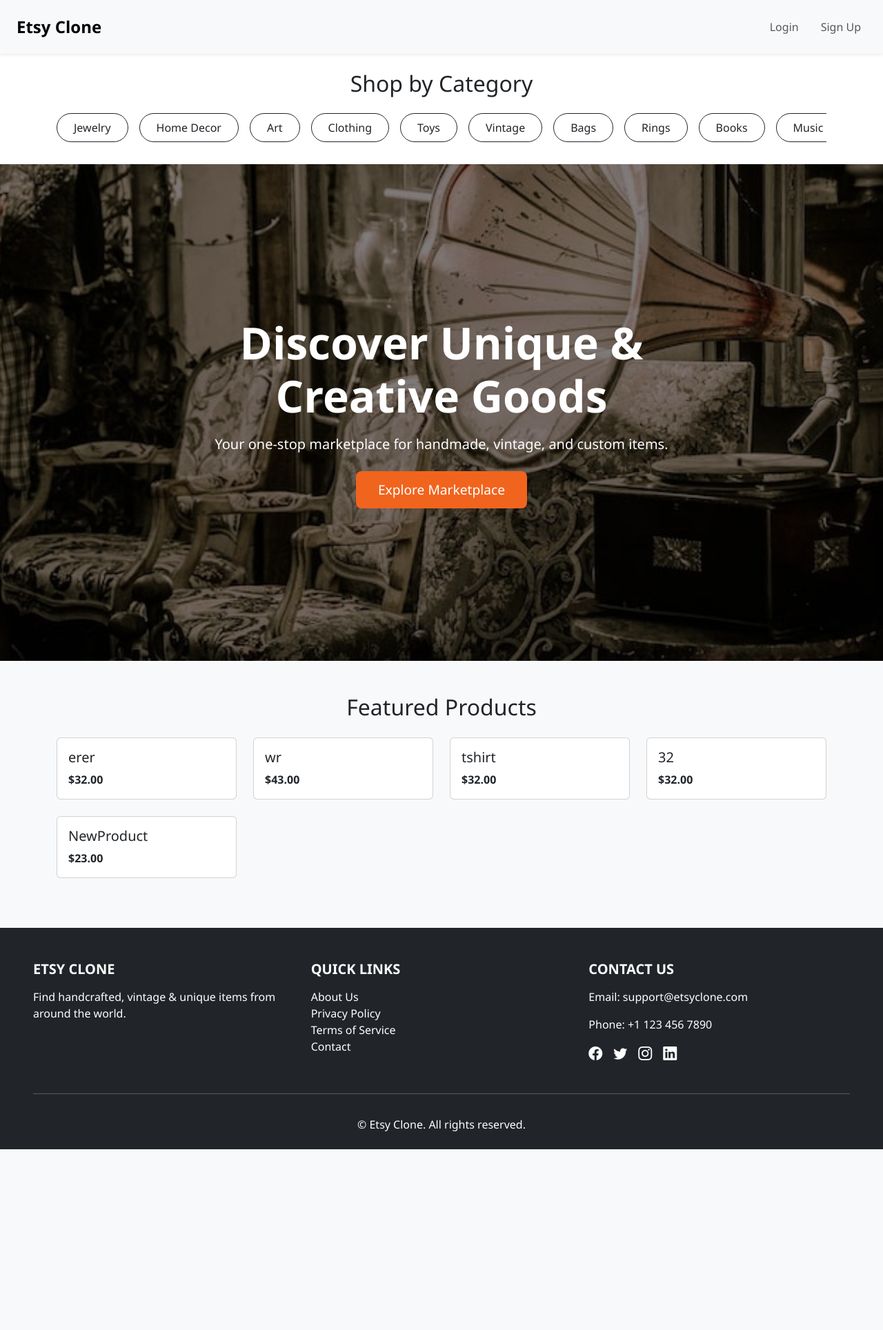
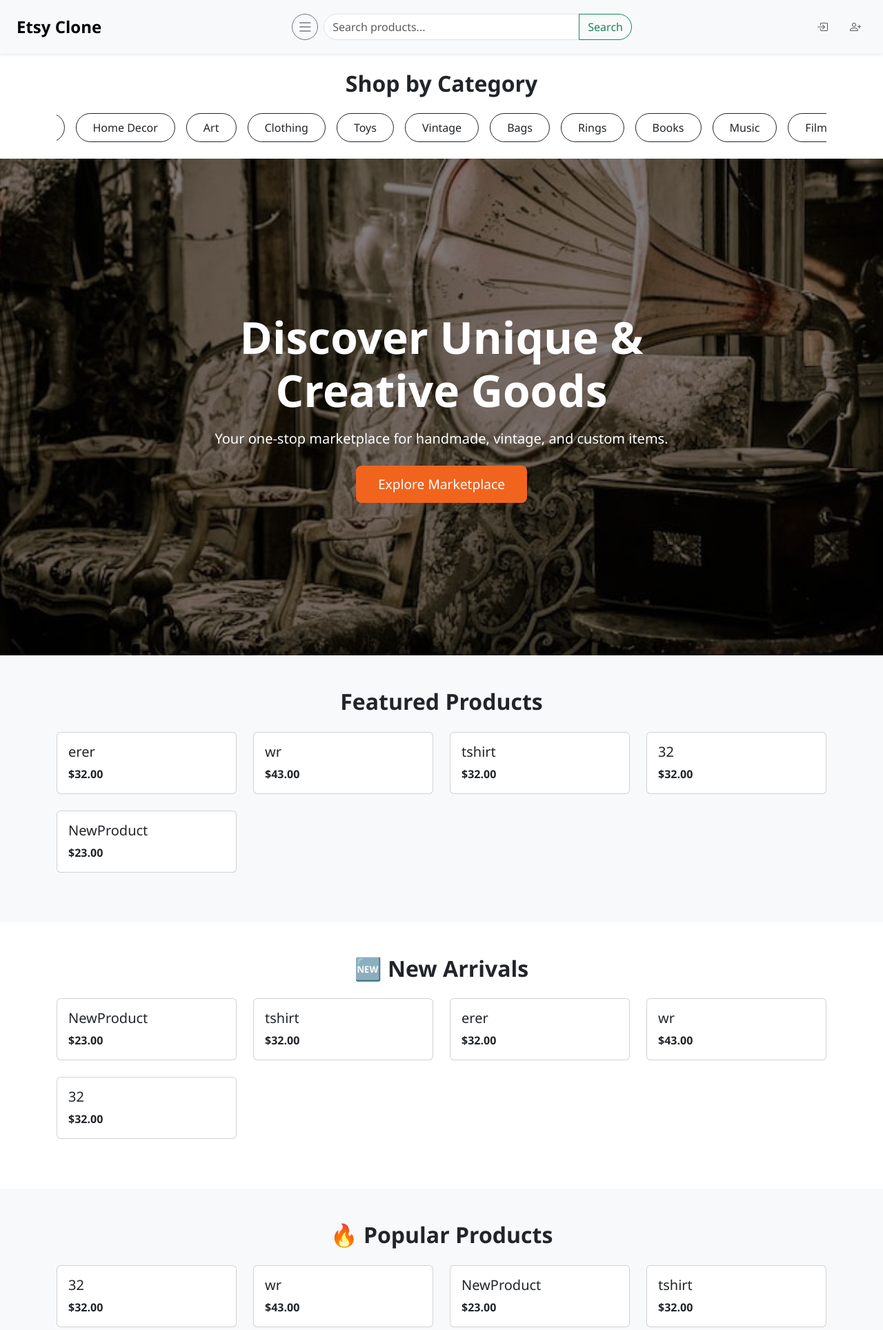
Before and after one commit to mfahadasghar/etsy-django-clone, a Django app: page / in a window 1280 px wide. Shown: the top 1928 px of the page at 69% size. Before the commit the page ends 1666 px from the top, so only its background shows below. Run offline with Django 4.2, Linux system fonts and the light colour scheme; data comes from the database, SQL or seed files in the repository; both versions use the stored data as it was after the commit.

Commit message:
Landing Page fix

```diff
--- a/etsy_clone/main/templates/header.html
+++ b/etsy_clone/main/templates/header.html
@@ -3,13 +3,25 @@
     <div class="d-flex justify-content-between align-items-center w-100 px-4 py-2">
       <a class="navbar-brand fw-bold fs-4 text-orange" href="/">Etsy Clone</a>
 
-      {% if user.is_authenticated and user.is_buyer %}
-  <form class="d-flex mx-auto" action="{% url 'search_products' %}" method="get" style="width: 40%;">
+      {% if not user.is_seller %}
+      <div class="d-flex mx-auto align-items-center" style="width: 40%;">
+        <div class="dropdown me-2">
+          <button class="btn btn-outline-secondary rounded-circle d-flex align-items-center justify-content-center" type="button" data-bs-toggle="dropdown" aria-expanded="false" style="width: 38px; height: 38px;">
+            <i class="bi bi-list fs-4"></i>
+          </button>
+          <ul class="dropdown-menu">
+            {% for category in categories %}
+              <li><a class="dropdown-item" href="{% url 'category_products' category.slug %}">{{ category.name }}</a></li>
+            {% endfor %}
+          </ul>
+        </div>
+        <form class="flex-grow-1" action="{% url 'search_products' %}" method="get">
           <div class="input-group">
             <input type="search" name="q" class="form-control rounded-start-pill" placeholder="Search products..." aria-label="Search">
             <button class="btn btn-outline-success rounded-end-pill" type="submit">Search</button>
           </div>
         </form>
+      </div>
       {% endif %}
 
 
@@ -17,33 +29,33 @@
         <ul class="navbar-nav d-flex flex-row gap-3">
           {% if user.is_authenticated %}
             {% if user.is_seller %}
-                <li class="nav-item"><a class="nav-link" href="{% url 'seller_dashboard' %}">📈 Dashboard</a></li>
-                <li class="nav-item"><a class="nav-link" href="{% url 'my_shop' %}">My Shop</a></li>
+                <li class="nav-item"><a class="nav-link" href="{% url 'seller_dashboard' %}" title="Home"><i class="bi bi-house-door"></i></a></li>
+                <li class="nav-item"><a class="nav-link" href="{% url 'my_shop' %}" title="My Shop"><i class="bi bi-shop"></i></a></li>
                 <li class="nav-item">
-                    <a class="nav-link" href="{% url 'seller_orders' %}">📦 My Orders</a>
+                    <a class="nav-link" href="{% url 'seller_orders' %}" title="My Orders"><i class="bi bi-box-seam"></i></a>
                 </li>
             {% endif %}
             {% if user.is_buyer %}
-                <li class="nav-item"><a class="nav-link" href="{% url 'landing' %}">Home</a></li>
+                <li class="nav-item"><a class="nav-link" href="{% url 'landing' %}" title="Home"><i class="bi bi-house-door"></i></a></li>
                 <li class="nav-item">
-                <a class="nav-link" href="{% url 'view_cart' %}">
-                🛒 Cart ({{ cart_count }})
+                <a class="nav-link" href="{% url 'view_cart' %}" title="Cart">
+                <i class="bi bi-cart"></i> ({{ cart_count }})
                 </a>
                 </li>
                 <li class="nav-item">
-                    <a class="nav-link" href="{% url 'view_wishlist' %}">
-                ❤️ Wishlist ({{ wishlist_count }})
+                    <a class="nav-link" href="{% url 'view_wishlist' %}" title="Wishlist">
+                <i class="bi bi-heart"></i> ({{ wishlist_count }})
                 </a>
                 </li>
                 <li class="nav-item">
-                    <a class="nav-link" href="{% url 'view_orders' %}">📦 My Orders</a>
+                    <a class="nav-link" href="{% url 'view_orders' %}" title="My Orders"><i class="bi bi-box2-heart"></i></a>
                 </li>
             {% endif %}
-                <li class="nav-item"><a class="nav-link" href="{% url 'inbox' %}">💬 Messages</a></li>
-            <li class="nav-item"><a class="nav-link" href="{% url 'logout' %}">Logout</a></li>
+                <li class="nav-item"><a class="nav-link" href="{% url 'inbox' %}" title="Messages"><i class="bi bi-chat-dots"></i></a></li>
+            <li class="nav-item"><a class="nav-link" href="{% url 'logout' %}" title="Logout"><i class="bi bi-box-arrow-right"></i></a></li>
           {% else %}
-            <li class="nav-item"><a class="nav-link" href="{% url 'login' %}">Login</a></li>
-            <li class="nav-item"><a class="nav-link" href="{% url 'register' %}">Sign Up</a></li>
+            <li class="nav-item"><a class="nav-link" href="{% url 'login' %}" title="Login"><i class="bi bi-box-arrow-in-right"></i></a></li>
+            <li class="nav-item"><a class="nav-link" href="{% url 'register' %}" title="Sign Up"><i class="bi bi-person-plus"></i></a></li>
           {% endif %}
         </ul>
       </div>
--- a/etsy_clone/main/templates/landing.html
+++ b/etsy_clone/main/templates/landing.html
@@ -3,17 +3,36 @@
 
 {% block content %}
 
+<style>
+  .scrolling-wrapper {
+    display: flex;
+    animation: scroll-left 40s linear infinite;
+  }
+
+  @keyframes scroll-left {
+    0% { transform: translateX(0); }
+    100% { transform: translateX(-50%); }
+  }
+
+  .scrolling-wrapper::-webkit-scrollbar {
+    display: none;
+  }
+</style>
+
 <section class="py-4">
   <div class="container">
-    <h2 class="mb-4 text-center">Shop by Category</h2>
-
-    <div class="scrolling-wrapper d-flex overflow-auto pb-2 gap-3">
+    <h2 class="mb-4 text-center fw-bold">Shop by Category</h2>
+    <div class="overflow-hidden">
+      <div class="scrolling-wrapper gap-3">
+        {% for i in "12"|make_list %}
           {% for category in categories %}
             <a href="{% url 'category_products' category.slug %}"
                class="btn btn-outline-dark flex-shrink-0 px-4 py-2 text-nowrap">
               {{ category.name }}
             </a>
           {% endfor %}
+        {% endfor %}
+      </div>
     </div>
   </div>
 </section>
@@ -28,7 +47,7 @@
 
 <section class="py-5 bg-light">
   <div class="container">
-    <h2 class="text-center mb-4">Featured Products</h2>
+    <h2 class="text-center mb-4 fw-bold">Featured Products</h2>
     <div class="row">
       {% for product in random_products %}
         <div class="col-md-3 mb-4">
@@ -51,4 +70,89 @@
   </div>
 </section>
 
+<section class="py-5">
+  <div class="container">
+    <h2 class="text-center mb-4 fw-bold">🆕 New Arrivals</h2>
+    <div class="row">
+      {% if new_products %}
+        {% for product in new_products %}
+          <div class="col-md-3 mb-4">
+            <div class="card h-100">
+              {% if product.image %}
+                <img src="{{ product.image.url }}" class="card-img-top" alt="{{ product.name }}">
+              {% endif %}
+              <div class="card-body">
+                <h5 class="card-title">
+                  <a href="{% url 'product_detail' product.id %}" class="text-decoration-none text-dark">
+                    {{ product.name }}
+                  </a>
+                </h5>
+                <p class="fw-bold mb-0">${{ product.price }}</p>
+              </div>
+            </div>
+          </div>
+        {% endfor %}
+      {% else %}
+        <p class="text-center">No new products available.</p>
+      {% endif %}
+    </div>
+  </div>
+</section>
+
+<section class="py-5 bg-light">
+  <div class="container">
+    <h2 class="text-center mb-4 fw-bold">🔥 Popular Products</h2>
+    <div class="row">
+      {% if popular_products %}
+        {% for product in popular_products %}
+          <div class="col-md-3 mb-4">
+            <div class="card h-100">
+              {% if product.image %}
+                <img src="{{ product.image.url }}" class="card-img-top" alt="{{ product.name }}">
+              {% endif %}
+              <div class="card-body">
+                <h5 class="card-title">
+                  <a href="{% url 'product_detail' product.id %}" class="text-decoration-none text-dark">
+                    {{ product.name }}
+                  </a>
+                </h5>
+                <p class="fw-bold mb-0">${{ product.price }}</p>
+              </div>
+            </div>
+          </div>
+        {% endfor %}
+      {% else %}
+        <p class="text-center">No popular products available.</p>
+      {% endif %}
+    </div>
+  </div>
+</section>
+
+<section class="py-5 bg-dark text-white text-center">
+  <div class="container">
+    <h2 class="mb-3 fw-bold">Subscribe to Our Newsletter</h2>
+    <p class="mb-4">Get the latest updates on new products and special offers.</p>
+    <form class="d-flex justify-content-center" method="post" action="#">
+      {% csrf_token %}
+      <div class="input-group w-50">
+        <input type="email" class="form-control rounded-start-pill" placeholder="Enter your email">
+        <button class="btn btn-etsy rounded-end-pill" type="submit">Subscribe</button>
+      </div>
+    </form>
+  </div>
+</section>
+
+<section class="py-5 text-center">
+  <div class="container">
+    <h2 class="mb-3 fw-bold">What is Etsy?</h2>
+    <p class="lead">Etsy is a global marketplace for unique and creative goods — from handcrafted items to vintage treasures and custom pieces, all from independent sellers.</p>
+  </div>
+</section>
+
+<section class="py-3 bg-success text-white text-center">
+  <div class="container">
+    <h6 class="mb-1">🌱 100% Carbon-Free Products</h6>
+  </div>
+</section>
+
 {% endblock %}
--- a/etsy_clone/main/views.py
+++ b/etsy_clone/main/views.py
@@ -48,12 +48,16 @@
     if request.user.is_authenticated and request.user.is_seller:
         return redirect('home')
 
+    popular_products = Product.objects.annotate(order_count=Count('orderitem')).order_by('-order_count')[:8]
+    new_products = Product.objects.order_by('-created_at')[:8]  # latest 8 products
     products = list(Product.objects.all())
     random_products = random.sample(products, min(len(products), 8))
     categories = Category.objects.all()
     return render(request, 'landing.html', {
         'random_products': random_products,
-        'categories': categories
+        'categories': categories,
+        'new_products': new_products,
+        'popular_products': popular_products
     })
 
 @login_required
@@ -61,12 +65,16 @@
     if request.user.is_authenticated and request.user.is_seller:
         return render(request, 'home.html')
     if request.user.is_authenticated and request.user.is_buyer:
+        popular_products = Product.objects.annotate(order_count=Count('orderitem')).order_by('-order_count')[:8]
+        new_products = Product.objects.order_by('-created_at')[:8]  # latest 8 products
         products = list(Product.objects.all())
         random_products = random.sample(products, min(len(products), 8))
         categories = Category.objects.all()
         return render(request, 'landing.html', {
             'random_products': random_products,
-            'categories': categories
+            'categories': categories,
+            'new_products': new_products,
+            'popular_products': popular_products
         })
 
 @login_required
```
Also changed, not shown: etsy_clone/db.sqlite3. Lines whose indentation alone changed are shown as unchanged.
